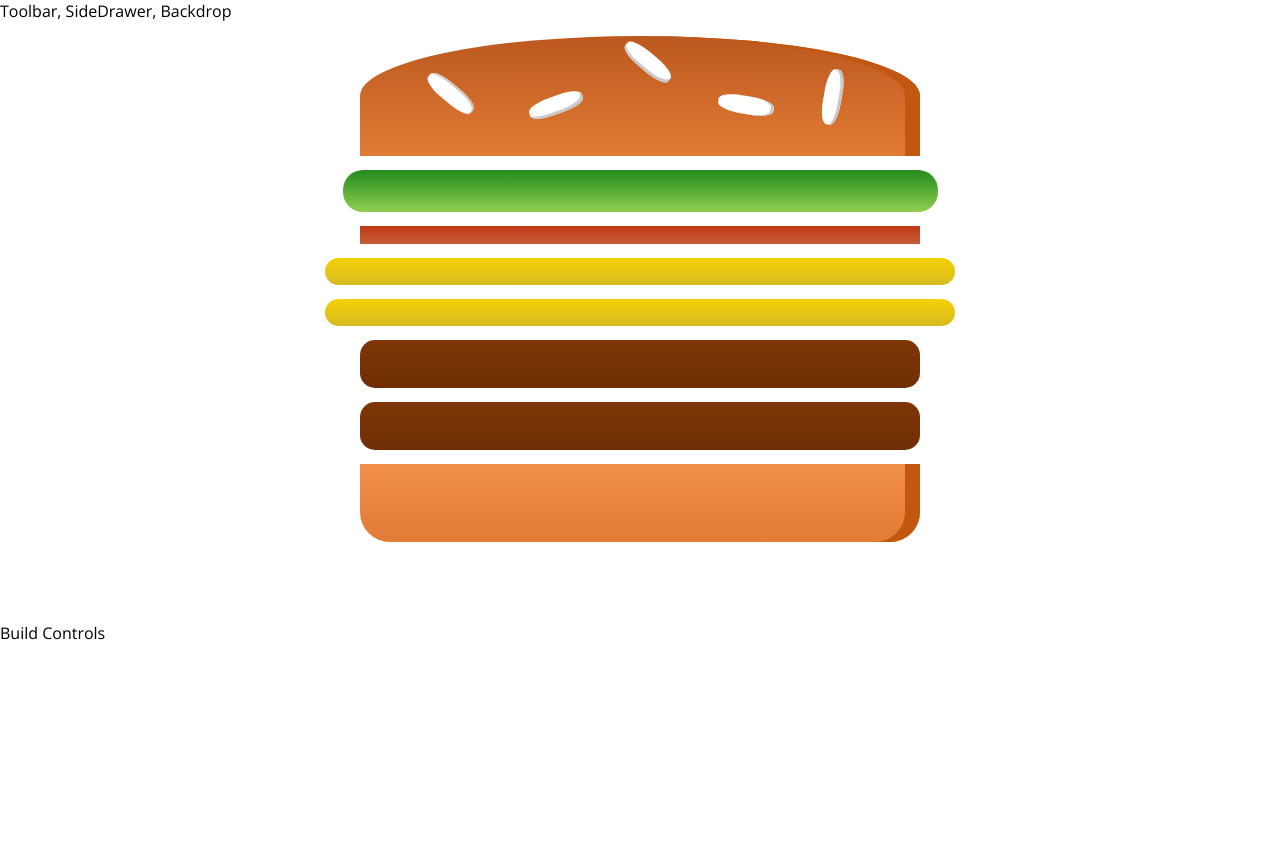
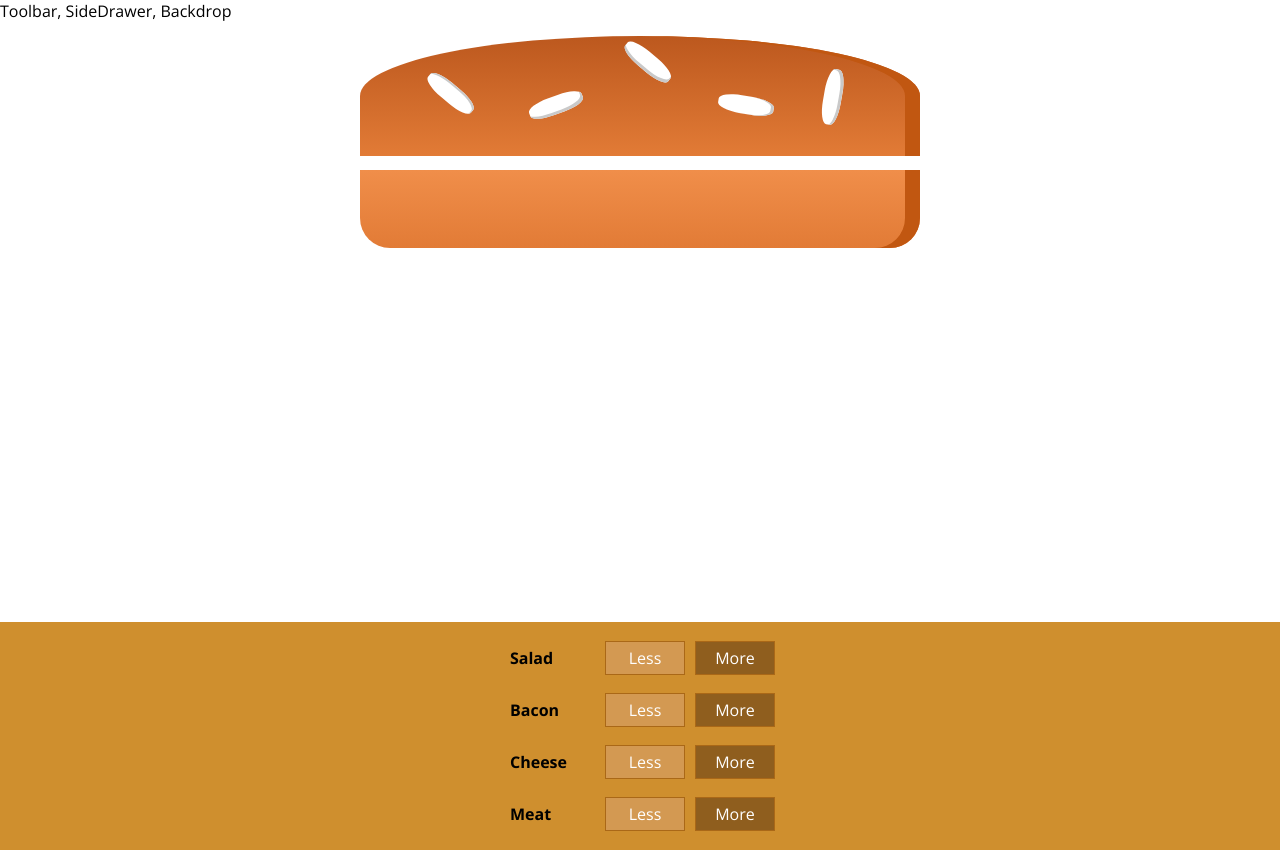
Before and after one commit to jupereirasilva/burger-builder, a React (Create React App) app: page / in a window 1280 px wide. Before the commit the page ends 800 px from the top, so only its background shows below. Built offline with nearby package versions, Linux system fonts and the light colour scheme.

Commit message:
Add Burger Build Control component plus css

```diff
--- /dev/null
+++ b/src/components/Burger/BuildControls/BuildControl/BuildControl.js
@@ -0,0 +1,15 @@
+import React from "react";
+
+import classes from "../BuildControl/BuildControl.module.css";
+
+const buildControl = props => {
+  return (
+    <div className={classes.BuildControl}>
+      <div className={classes.Label}>{props.label}</div>
+      <button className={classes.Less}>Less</button>
+      <button className={classes.More}>More</button>
+    </div>
+  );
+};
+
+export default buildControl;
--- /dev/null
+++ b/src/components/Burger/BuildControls/BuildControl/BuildControl.module.css
@@ -0,0 +1,58 @@
+.BuildControl {
+  display: flex;
+  justify-content: space-between;
+  align-items: center;
+  margin: 5px 0;
+}
+
+.BuildControl button {
+  display: block;
+  font: inherit;
+  padding: 5px;
+  margin: 0 5px;
+  width: 80px;
+  border: 1px solid #aa6817;
+  cursor: pointer;
+  outline: none;
+}
+
+.BuildControl button:disabled {
+  background-color: #ac9980;
+  border: 1px solid #7e7365;
+  color: #ccc;
+  cursor: default;
+}
+
+.BuildControl button:hover:disabled {
+  background-color: #ac9980;
+  color: #ccc;
+  cursor: not-allowed;
+}
+
+.Label {
+  padding: 10px;
+  font-weight: bold;
+  width: 80px;
+}
+
+.BuildControl .Less {
+  background-color: #d39952;
+  color: white;
+}
+
+.BuildControl .More {
+  background-color: #8f5e1e;
+  color: white;
+}
+
+.BuildControl .Less:hover,
+.BuildControl .Less:active {
+  background-color: #daa972;
+  color: white;
+}
+
+.BuildControl .More:hover,
+.BuildControl .More:active {
+  background-color: #99703f;
+  color: white;
+}
--- /dev/null
+++ b/src/components/Burger/BuildControls/BuildControls.js
@@ -0,0 +1,23 @@
+import React from "react";
+
+import classes from "./BuildControls.module.css";
+import BuildControl from "./BuildControl/BuildControl";
+
+const controls = [
+  { label: "Salad", type: "salad" },
+  { label: "Bacon", type: "bacon" },
+  { label: "Cheese", type: "cheese" },
+  { label: "Meat", type: "meat" }
+];
+
+const buildControls = props => {
+  return (
+    <div className={classes.BuildControls}>
+      {controls.map(ctrl => (
+        <BuildControl key={ctrl.label} label={ctrl.label} />
+      ))}
+    </div>
+  );
+};
+
+export default buildControls;
--- /dev/null
+++ b/src/components/Burger/BuildControls/BuildControls.module.css
@@ -0,0 +1,10 @@
+.BuildControls {
+  width: 100%;
+  background-color: #cf8f2e;
+  display: flex;
+  flex-flow: column;
+  align-items: center;
+  box-shadow: 0 2px 1px #ccc;
+  margin: auto;
+  padding: 10px 0;
+}
--- a/src/containers/BurgerBuilder/BurgerBuilder.js
+++ b/src/containers/BurgerBuilder/BurgerBuilder.js
@@ -1,14 +1,15 @@
 import React, { Component } from "react";
 
 import Burger from "../../components/Burger/Burger";
+import BuildControls from "../../components/Burger/BuildControls/BuildControls";
 
 class BurgerBuilder extends Component {
   state = {
     ingredients: {
-      salad: 1,
-      bacon: 1,
-      cheese: 2,
-      meat: 2
+      salad: 0,
+      bacon: 0,
+      cheese: 0,
+      meat: 0
     }
   };
 
@@ -16,7 +17,7 @@
     return (
       <div>
         <Burger ingredients={this.state.ingredients} />
-        <div>Build Controls</div>
+        <BuildControls />
       </div>
     );
   }
```
